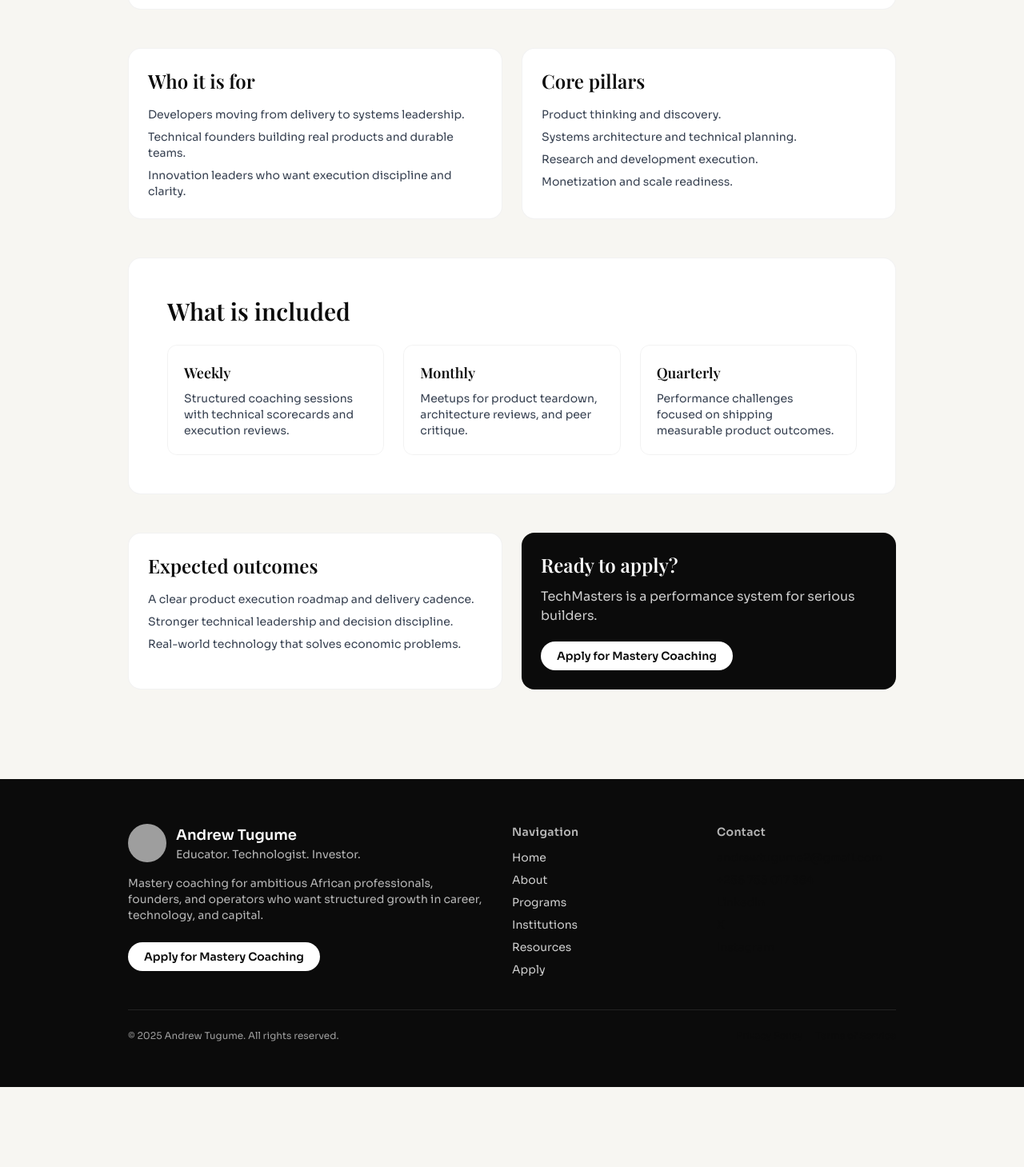
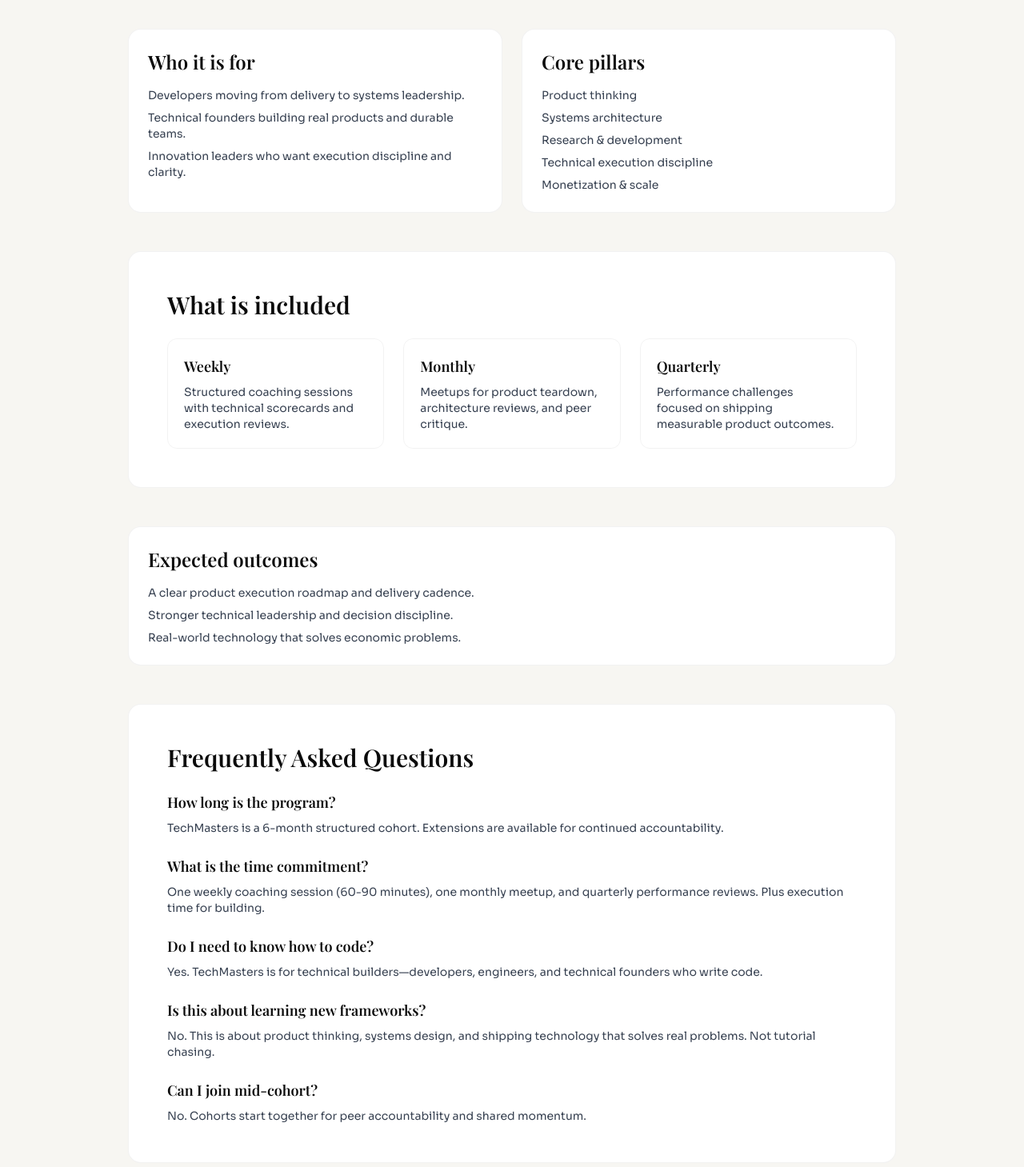
Before and after one commit to tugumeandree/andrewtugume.com, a Next.js app: page /masters/techmasters in a window 1280 px wide. Shown: the part 511-1970 px from the top of the page at 80% size. Before the commit the page ends 1870 px from the top, so only its background shows below. Built offline with nearby package versions, Linux system fonts and the light colour scheme; no server answers; grey boxes are pictures that could not be loaded.

Commit message:
Task 6B: Update TechMasters with positioning statement, core pillars, and FAQ section

```diff
--- a/src/app/masters/techmasters/page.tsx
+++ b/src/app/masters/techmasters/page.tsx
@@ -30,7 +30,7 @@ export default function TechMasters() {
         <p className="text-sm font-semibold tracking-wide text-accent uppercase">TechMasters</p>
         <h1 className="mt-2 text-4xl md:text-5xl font-semibold text-primary">Technology, Product and Innovation Mastery</h1>
         <p className="mt-4 text-gray-700 max-w-3xl">
-          For developers, technical founders, and innovation leaders who want to build real-world solutions with disciplined execution.
+          TechMasters is for builders who want to create technology that solves real economic problems.
         </p>
         <div className="mt-6">
           <Link href="/apply" className="inline-flex items-center justify-center rounded-full bg-primary px-6 py-3 text-sm font-semibold text-white hover:bg-black">
@@ -51,10 +51,11 @@ export default function TechMasters() {
         <div className="bg-white border border-black/5 rounded-2xl p-6">
           <h2 className="text-2xl font-semibold text-primary">Core pillars</h2>
           <ul className="mt-4 space-y-2 text-sm text-gray-700">
-            <li>Product thinking and discovery.</li>
-            <li>Systems architecture and technical planning.</li>
-            <li>Research and development execution.</li>
-            <li>Monetization and scale readiness.</li>
+            <li>Product thinking</li>
+            <li>Systems architecture</li>
+            <li>Research & development</li>
+            <li>Technical execution discipline</li>
+            <li>Monetization & scale</li>
           </ul>
         </div>
       </section>
@@ -77,23 +78,48 @@ export default function TechMasters() {
         </div>
       </section>
 
-      <section className="grid gap-6 md:grid-cols-2">
-        <div className="bg-white border border-black/5 rounded-2xl p-6">
+      <section className="bg-white border border-black/5 rounded-2xl p-6">
         <h2 className="text-2xl font-semibold text-primary">Expected outcomes</h2>
         <ul className="mt-4 space-y-2 text-sm text-gray-700">
           <li>A clear product execution roadmap and delivery cadence.</li>
           <li>Stronger technical leadership and decision discipline.</li>
           <li>Real-world technology that solves economic problems.</li>
         </ul>
+      </section>
+
+      <section className="bg-white border border-black/5 rounded-2xl p-8 md:p-12">
+        <h2 className="text-3xl font-semibold text-primary">Frequently Asked Questions</h2>
+        <div className="mt-6 space-y-6">
+          <div>
+            <h3 className="text-lg font-semibold text-primary">How long is the program?</h3>
+            <p className="mt-2 text-sm text-gray-700">TechMasters is a 6-month structured cohort. Extensions are available for continued accountability.</p>
           </div>
-        <div className="bg-primary text-white rounded-2xl p-6">
-          <h2 className="text-2xl font-semibold">Ready to apply?</h2>
+          <div>
+            <h3 className="text-lg font-semibold text-primary">What is the time commitment?</h3>
+            <p className="mt-2 text-sm text-gray-700">One weekly coaching session (60-90 minutes), one monthly meetup, and quarterly performance reviews. Plus execution time for building.</p>
+          </div>
+          <div>
+            <h3 className="text-lg font-semibold text-primary">Do I need to know how to code?</h3>
+            <p className="mt-2 text-sm text-gray-700">Yes. TechMasters is for technical builders—developers, engineers, and technical founders who write code.</p>
+          </div>
+          <div>
+            <h3 className="text-lg font-semibold text-primary">Is this about learning new frameworks?</h3>
+            <p className="mt-2 text-sm text-gray-700">No. This is about product thinking, systems design, and shipping technology that solves real problems. Not tutorial chasing.</p>
+          </div>
+          <div>
+            <h3 className="text-lg font-semibold text-primary">Can I join mid-cohort?</h3>
+            <p className="mt-2 text-sm text-gray-700">No. Cohorts start together for peer accountability and shared momentum.</p>
+          </div>
+        </div>
+      </section>
+
+      <section className="bg-primary text-white rounded-2xl p-10 md:p-14">
+        <h2 className="text-3xl font-semibold">Ready to apply?</h2>
         <p className="mt-3 text-white/80">TechMasters is a performance system for serious builders.</p>
-          <div className="mt-5">
-            <Link href="/apply" className="inline-flex items-center justify-center rounded-full bg-white px-5 py-2 text-sm font-semibold text-primary hover:bg-white/90">
+        <div className="mt-6">
+          <Link href="/apply" className="inline-flex items-center justify-center rounded-full bg-white px-6 py-3 text-sm font-semibold text-primary hover:bg-white/90">
             Apply for Mastery Coaching
           </Link>
-          </div>
         </div>
       </section>
     </div>
```
Lines whose indentation alone changed are shown as unchanged.
